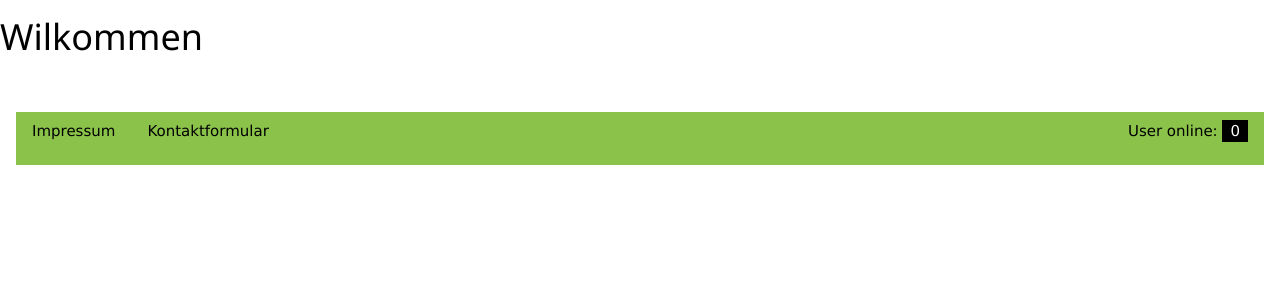
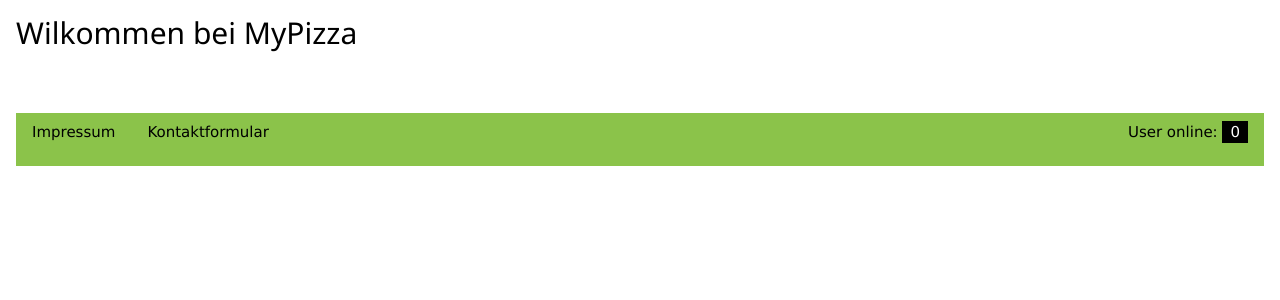
Before and after one commit to knoms/myPizza, a PHP site: page /php/welcome.php in a window 1280 px wide. Shown: the part 103-403 px from the top of the page. Run offline with PHP 8.4, Linux system fonts and the light colour scheme; the visitor is signed in with stand-in values (Sample User, id 1).

Commit message:
Update welcome.php

```diff
--- a/php/welcome.php
+++ b/php/welcome.php
@@ -35,10 +35,6 @@
 
 	<script type="text/javascript"></script>
 
-	<style>
-		.mySlides {display:none;}
-	</style>
-
 </head>
 
 <body>
@@ -55,18 +51,17 @@
 	</div>
 </header>
 
-	<div>
-		<h1>Wilkommen</h1>
-
+	<div class="w3-container">
+  		<h2>Wilkommen bei MyPizza</h2>
 	</div>
 
 
 
 
 
-<footer class="w3-container w3-dark-gry w3-padding-32 w3-margin-top">
+<footer class="w3-container w3-padding-32 w3-margin-top">
 	<!-- Fußleiste -->
-	<div class="w3-bar w3-light-green" style="">
+	<div class="w3-bar w3-light-green">
 	  <a href="impressum.html" class="w3-bar-item w3-button">Impressum</a>
 	  <a href="kontaktformular.html" class="w3-bar-item w3-button">Kontaktformular</a>
 
```
